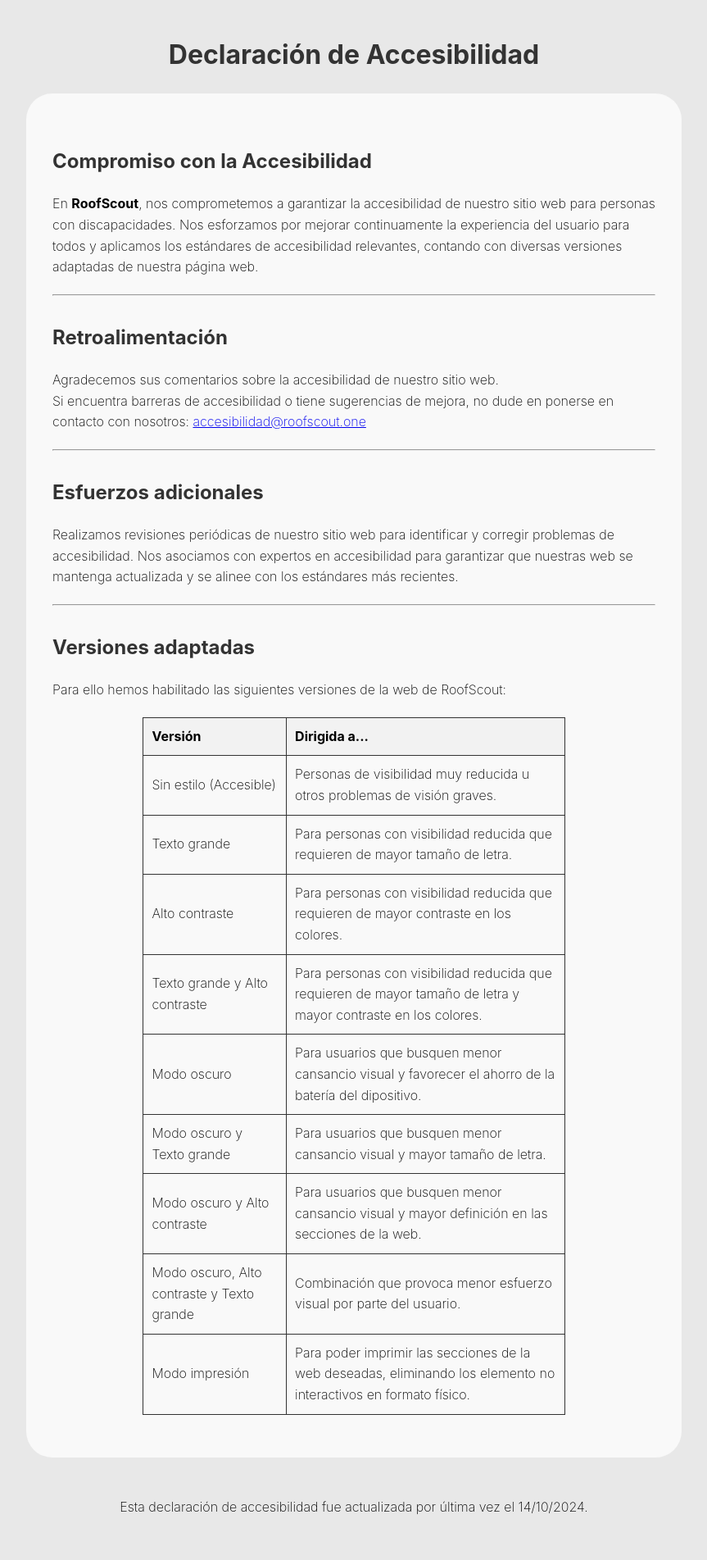
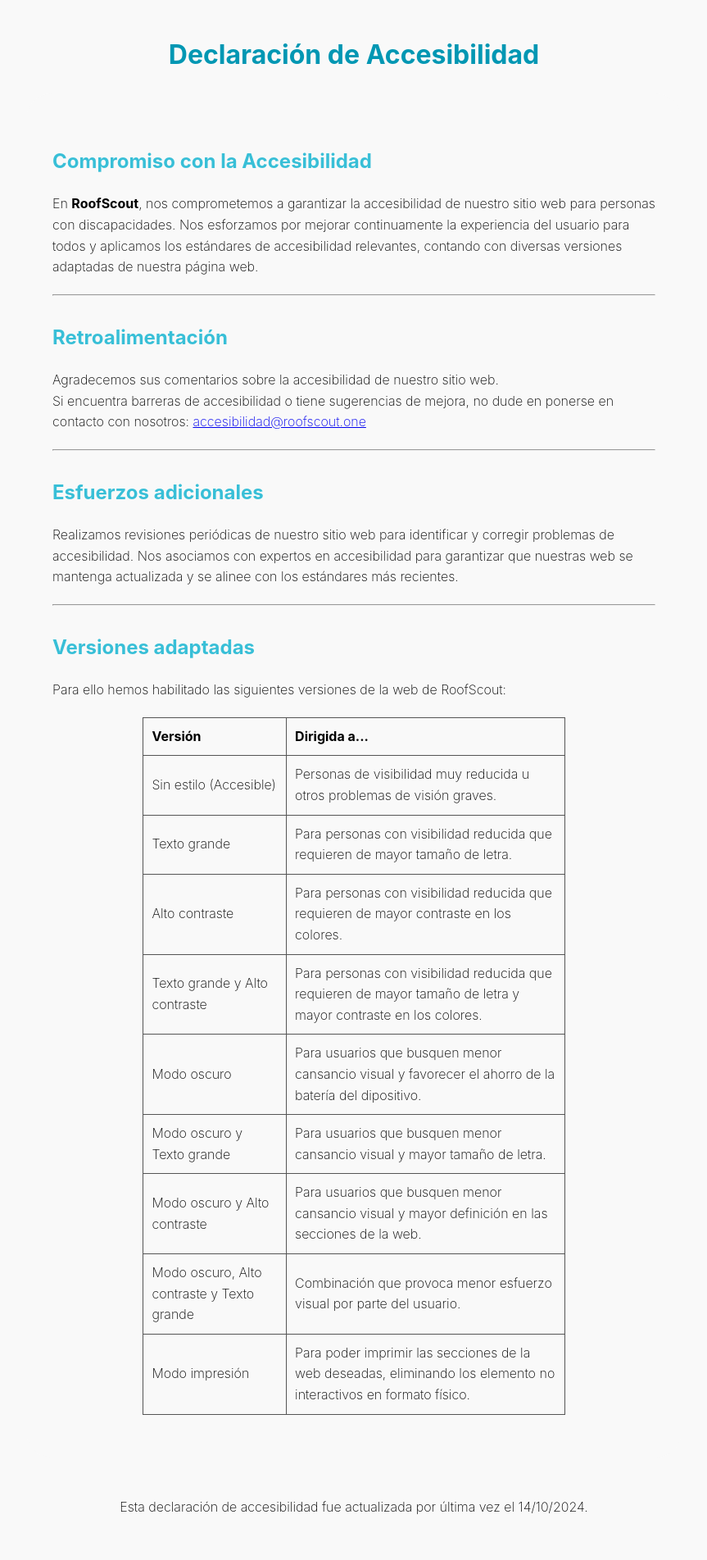
Before and after one commit to pablo4licante/roofscout, a PHP site: page /html/declaracion-accesibilidad.html in a window 1280 px wide. Shown: the whole page at 82% size, without its empty margins (208-1071 px from the left). Run offline with PHP 8.4, Linux system fonts and the light colour scheme.

Commit message:
Update declaracion.css

```diff
--- a/css/declaracion.css
+++ b/css/declaracion.css
@@ -1,9 +1,25 @@
+:root {
+    --primary-color: #0097B3;
+    --secondary-color: #38bfd7;
+    --background-color: #f9f9f9;
+    --element-background-color: white;
+    --secondary-background-color: #d3d3d3;
+    --font-color: black;
+    --secondary-font-color: #555;
+    --button-font-color: white;
+
+    --text-big: 2.5em;
+    --text-medium: 1.5rem;
+    --text-small: 1.2em;
+    --text-extra-small: 1em;
+}
+
 body {
     line-height: 1.6;
     padding: 20px;
     max-width: 800px;
     margin: auto;
-    background-color: #e8e8e8;
+    background-color: var(--background-color);
 }
 
 .inter {
@@ -13,14 +29,14 @@ body {
     font-style: normal;
   }
 
-
-h1, h2 {
-    color: #333;
-}
-
 h1 {
     text-align: center;
     font-weight: 700;
+    color: var(--primary-color);
+}
+
+h2 {
+    color: var(--secondary-color);
 }
 
 .seccion {
@@ -29,7 +45,7 @@ h1 {
 }
 
 .info {
-    background-color: #f9f9f9;
+    background-color: var(--background-color);
     border-radius: 2rem;
     padding: 2rem;
 }
@@ -40,12 +56,12 @@ table {
     border-collapse: collapse;
 }
 th, td {
-    border: 1px solid #333;
+    border: 1px solid var(--secondary-font-color);
     padding: 10px;
     text-align: left;
 }
 th {
-    background-color: #f2f2f2;
+    background-color: var(--background-color);
 }
 
 footer {
```
